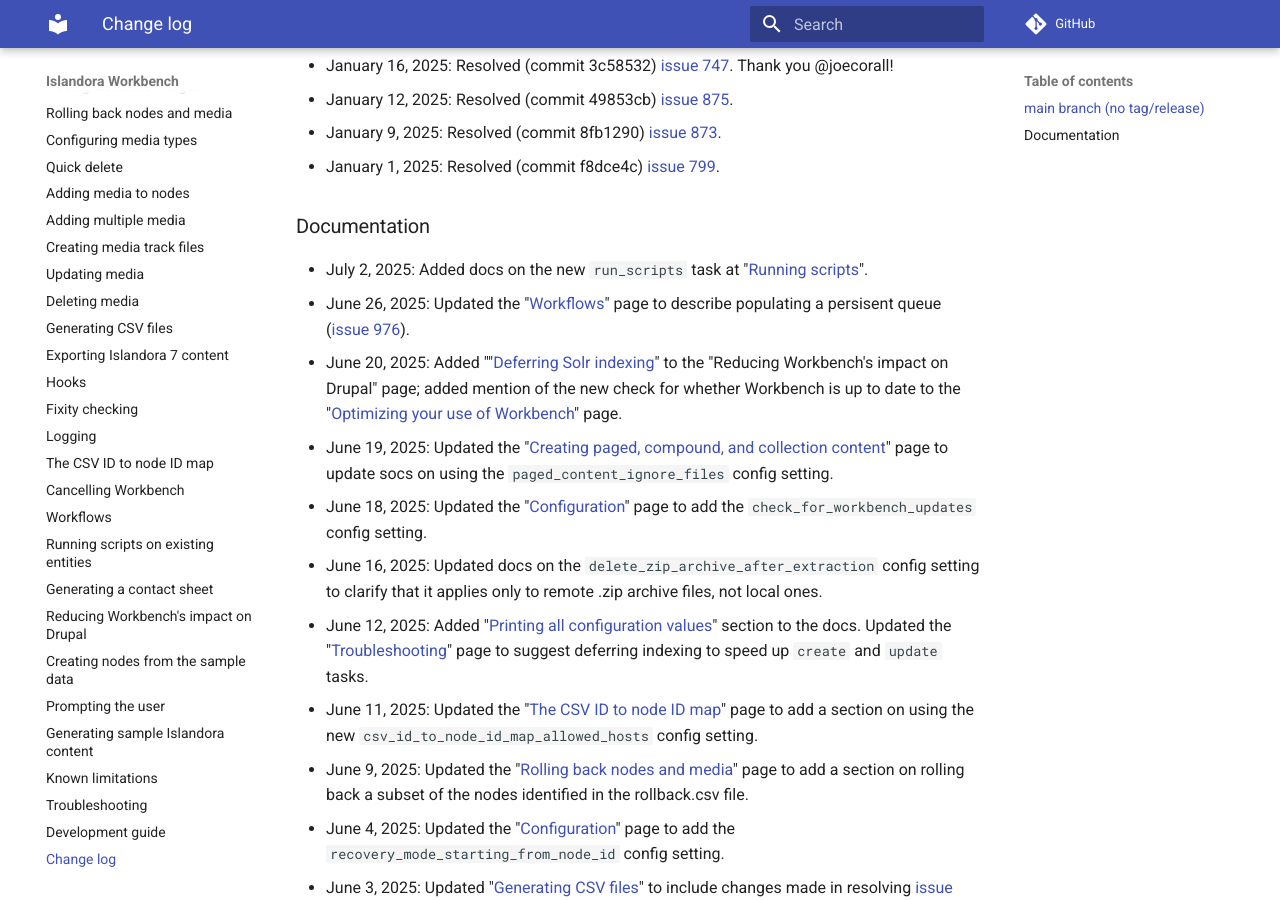
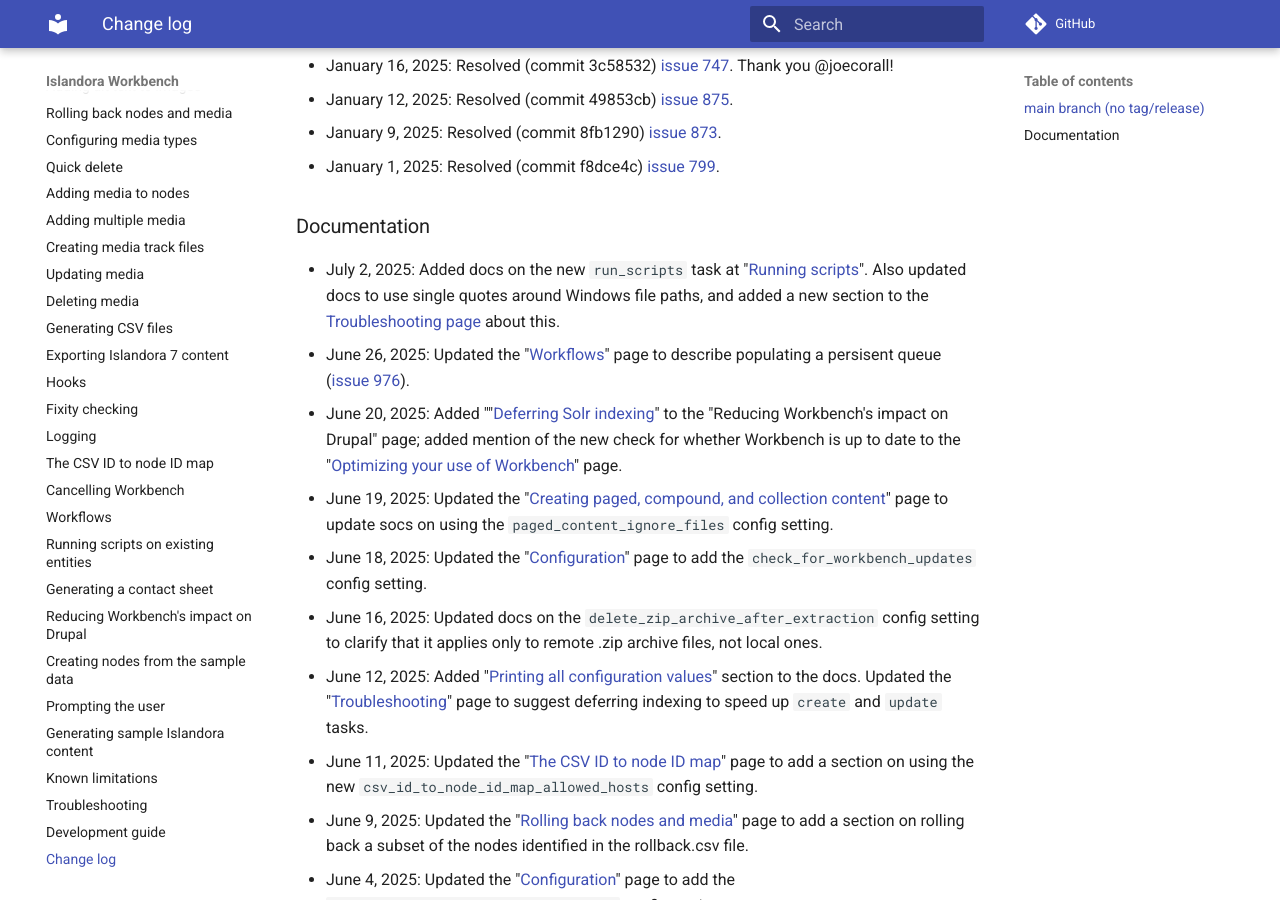
Before and after one commit to mjordan/islandora_workbench_docs, an MkDocs documentation site: the page built from docs/changelog.md, in a window 1280 px wide and 900 px high, scrolled down 1705 px. Built offline with MkDocs 1.6.1 and Material for MkDocs 9.7.7, drawn with Linux system fonts in a browser that asks for light colours; comment, search, counter and statistics services are not loaded.

Commit message:
Updated changelog.

```diff
--- a/docs/changelog.md
+++ b/docs/changelog.md
@@ -44,7 +44,7 @@ You may also be interested in change log items [prior to 2025](/islandora_workbe
 
 ### Documentation
 
-* July 2, 2025: Added docs on the new `run_scripts` task at "[Running scripts](/islandora_workbench_docs/running_scripts/)".
+* July 2, 2025: Added docs on the new `run_scripts` task at "[Running scripts](/islandora_workbench_docs/running_scripts/)". Also updated docs to use single quotes around Windows file paths, and added a new section to the [Troubleshooting page](/islandora_workbench_docs/troubleshooting/#im-running-workbench-on-windows-and-im-having-problems-getting-long-directory-paths-right-in-my-configuration-file) about this.
 * June 26, 2025: Updated the "[Workflows](/islandora_workbench_docs/workflows/#using-hooks)" page to describe populating a persisent queue ([issue 976](https://github.com/mjordan/islandora_workbench/issues/976)).
 * June 20, 2025: Added ""[Deferring Solr indexing](/islandora_workbench_docs/reducing_load/#deferring-solr-indexing)" to the "Reducing Workbench's impact on Drupal" page; added mention of the new check for whether Workbench is up to date to the "[Optimizing your use of Workbench](/islandora_workbench_docs/optimizing_your_use_of_workbench)" page.
 * June 19, 2025: Updated the "[Creating paged, compound, and collection content](/islandora_workbench_docs/paged_and_compound/#ignoring-files-in-page-directories)" page to update socs on using the `paged_content_ignore_files` config setting.
```
